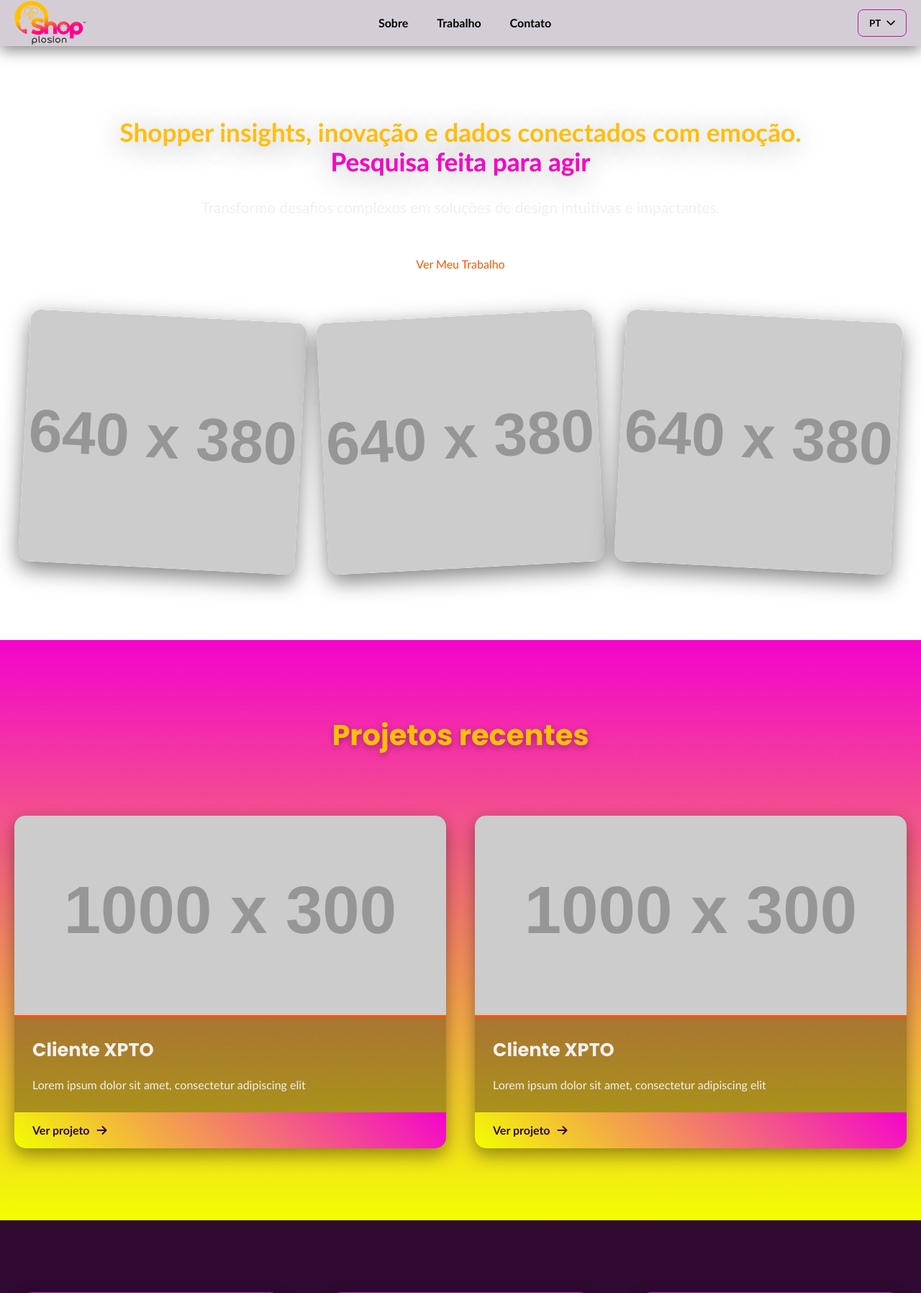
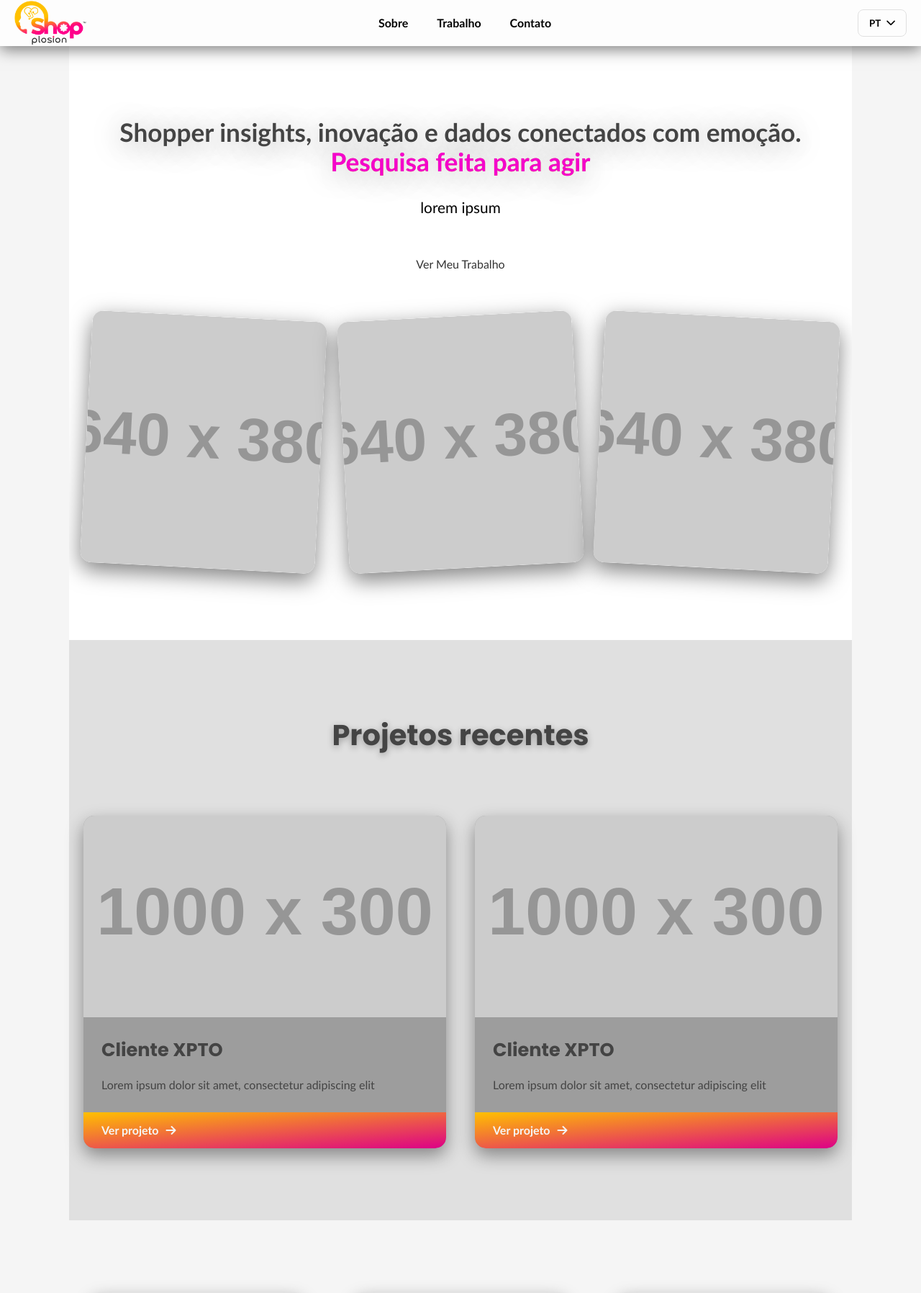
Before and after one commit to vitornms45/SHOPPLOSION, a Flask app: page /pt/ in a window 1280 px wide. Shown: the top 1796 px of the page at 72% size. Run offline with Flask 3, Linux system fonts and the light colour scheme; grey boxes labelled with a size stand in for pictures from a placeholder-image service; some libraries are stand-ins or nearby versions.

Commit message:
style fix

```diff
--- a/static/style.css
+++ b/static/style.css
@@ -1,16 +1,13 @@
 /* Variáveis de Cores (Inspiradas em Shopplosion) */
 :root {
-    --gradient-pink: #FF006E; /* Rosa vibrante */
-    --gradient-orange: #FFBE0B; /* Laranja vibrante */
-    --gradient-yellow: #FB5607; /* Amarelo/Laranja mais escuro */
-    --bg-dark: #2F092F; /* Roxo escuro para fundo principal */
-    --bg-light: #ae1ab1; /* Roxo ligeiramente mais claro para cards/elementos */
-    --text-light: #f0f0f0; /* Texto claro */
-    --text-accent: #FFBE0B; /* Texto de destaque (amarelo/laranja) */
-    --link-color: #FB5607; /* Cor de link */
+    --bg-dark: #f5f5f5;       /* Fundo geral */
+    --bg-light: #e0e0e0;      /* Cinza médio */
+    --text-dark: #222222;     /* Texto principal */
+    --text-light: #444444;    /* Texto secundário */
+    --link-color: #333333;    /* Links */
 
     /* Gradiente principal */
-    --main-gradient: linear-gradient(45deg, rgba(242, 255, 0, 1) 0%, rgba(244, 4, 204, 1) 100%);
+    --main-gradient: linear-gradient(175deg, rgba(255, 192, 0, 1) 0%, rgba(221, 0, 135, 1) 100%);
     --inverse-gradient: linear-gradient(135deg, var(--gradient-yellow) 0%, var(--gradient-pink) 100%);
 
     /* Fontes */
@@ -324,8 +321,7 @@
 
 /* Recent Projects */
 .recent-projects {
-    background: #f2ff00;
-    background: linear-gradient(0deg, rgba(242, 255, 0, 1) 0%, rgba(244, 4, 204, 1) 100%);
+    background: var(--bg-light);
     padding: 100px 0;
     color: var(--text-light);
     position: relative;
@@ -409,7 +405,7 @@
 
 .project-card .view-project:hover {
     filter: brightness(1.1);
-    background: var(--inverse-gradient);
+    background: var(--main-gradient);
     transform: none; /* Reset do hover do link */
 }
 
@@ -492,7 +488,7 @@
 
 /* Quote Section */
 .quote-section {
-    background: var(--main-gradient); /* Usando o gradiente como fundo */
+    background: var(--bg-light); /* Usando o gradiente como fundo */
     padding: 120px 0;
     text-align: center;
     color: var(--bg-dark); /* Texto escuro no fundo claro */
@@ -541,7 +537,7 @@
 
 /* Testimonial/About Section */
 .testimonial {
-    background-color: var(--bg-dark);
+    background: var(--bg-light);
     padding: 100px 0;
     color: var(--text-light);
     position: relative;
@@ -636,7 +632,7 @@
     display: inline-block;
     width: 70px;
     height: 70px;
-    background: var(--inverse-gradient); /* Gradiente inverso */
+    background: var(--main-gradient); /* Gradiente inverso */
     color: var(--bg-dark);
     border-radius: 50%;
     display: flex;
@@ -676,7 +672,6 @@
     -webkit-text-fill-color: transparent;
     display: inline-block;
     font-weight: 800;
-    text-shadow: 0 5px 15px rgba(0,0,0,0.4);
 }
 
 .cta-section p {
--- a/templates/index.html
+++ b/templates/index.html
@@ -33,14 +33,15 @@
         </div>
     </header>
 
-    <main>
+    <main style="display: flex; justify-content: center;">
+        <div class="aling" style="max-width: 85%;">
         <section class="hero-section">
             <div class="container">
                 <h1>
                     <span>{{ texts.hero_title_1 }}</span><br>
                     <span>{{ texts.hero_title_2 }}</span>
                 </h1>
-                <p>{{ texts.hero_description }}</p>
+                <p style="color: black;">{{ texts.hero_description }}</p>
                 <a href="#work" class="main-cta-button">{{ texts.main_cta_button }}</a>
             </div>
             <div class="hero-images">
@@ -90,16 +91,6 @@
             </div>
         </section>
 
-        <section class="quote-section">
-            <div class="container">
-                <blockquote>
-                    <p>{{ texts.quote_text }}</p>
-                    <footer>
-                        — {{ texts.quote_author }}
-                    </footer>
-                </blockquote>
-            </div>
-        </section>
 
         <section class="testimonial" id="about">
             <div class="container testimonial-content">
@@ -148,6 +139,7 @@
                 <a href="#contact" class="cta-button">{{ texts.cta_button }}</a>
             </div>
         </section>
+        </div>
     </main>
 
     <footer class="footer" id="contact">
--- a/translations/en.json
+++ b/translations/en.json
@@ -7,7 +7,7 @@
     "hero_title_2": "problem solver",
     "hero_description": "Here comes a brief description or call to action.",
     "recent_projects_title": "Recent Projects",
-    "project1_title": "Setes Homma",
+    "project1_title": "lorem",
     "project1_desc": "Short description of the Setes Homma project.",
     "view_project_btn": "View project",
     "cta_title": "LET'S TALK AND MAKE IT HAPPEN.",
--- a/translations/es.json
+++ b/translations/es.json
@@ -7,7 +7,7 @@
     "hero_title_2": "de problemas excepcional",
     "hero_description": "Aquí viene una breve descripción o llamada a la acción.",
     "recent_projects_title": "Proyectos Recientes",
-    "project1_title": "Setes Homma",
+    "project1_title": "lorem",
     "project1_desc": "Breve descripción del proyecto Setes Homma.",
     "view_project_btn": "Ver proyecto",
     "cta_title": "HABLEMOS Y HAGÁMOSLO REALIDAD.",
--- a/translations/pt.json
+++ b/translations/pt.json
@@ -5,7 +5,7 @@
     "nav_contact": "Contato",
     "hero_title_1": "Shopper insights, inovação e dados conectados com emoção. ",
     "hero_title_2": "Pesquisa feita para agir",
-    "hero_description": "Transformo desafios complexos em soluções de design intuitivas e impactantes.",
+    "hero_description": "lorem ipsum",
     "main_cta_button": "Ver Meu Trabalho",
     "recent_projects_title": "Projetos recentes",
     "project1_title": "Cliente XPTO",
```
Also changed, not shown: app.py (line endings or trailing spaces).
